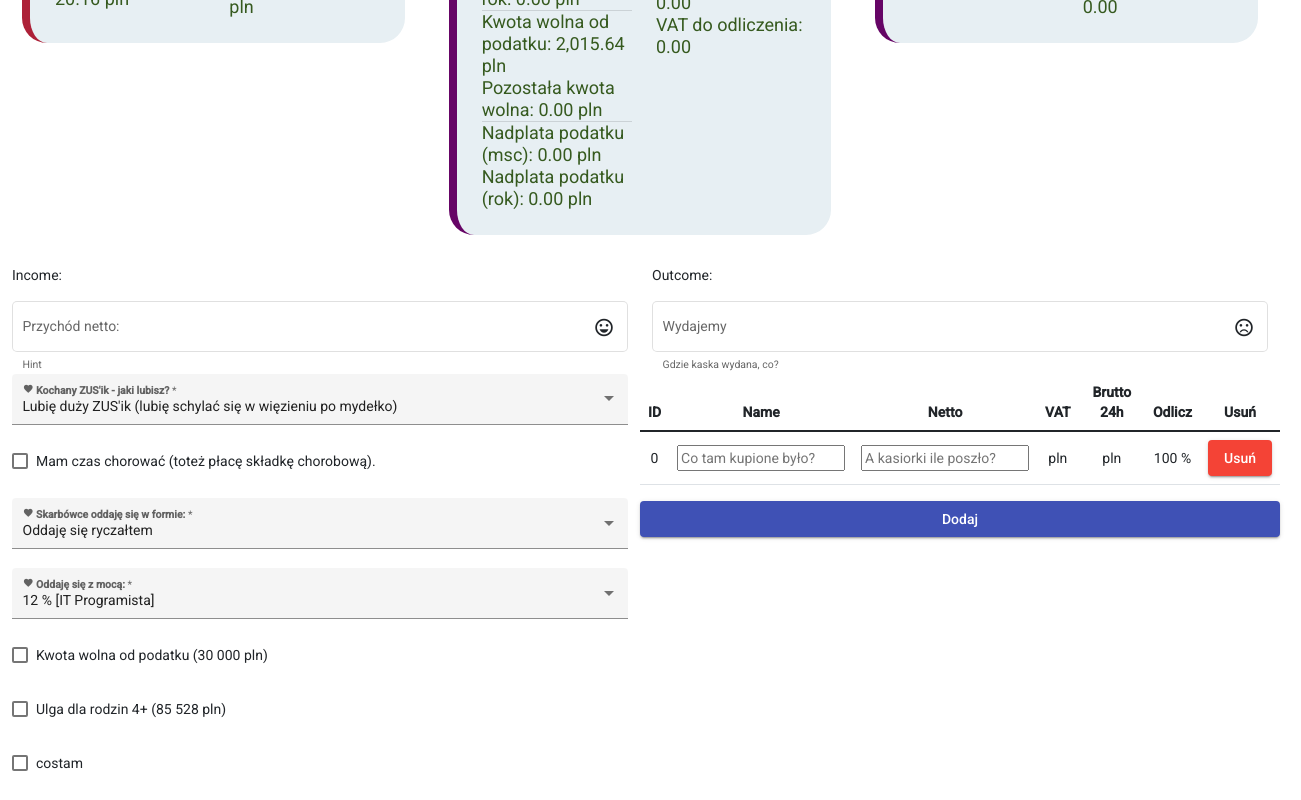
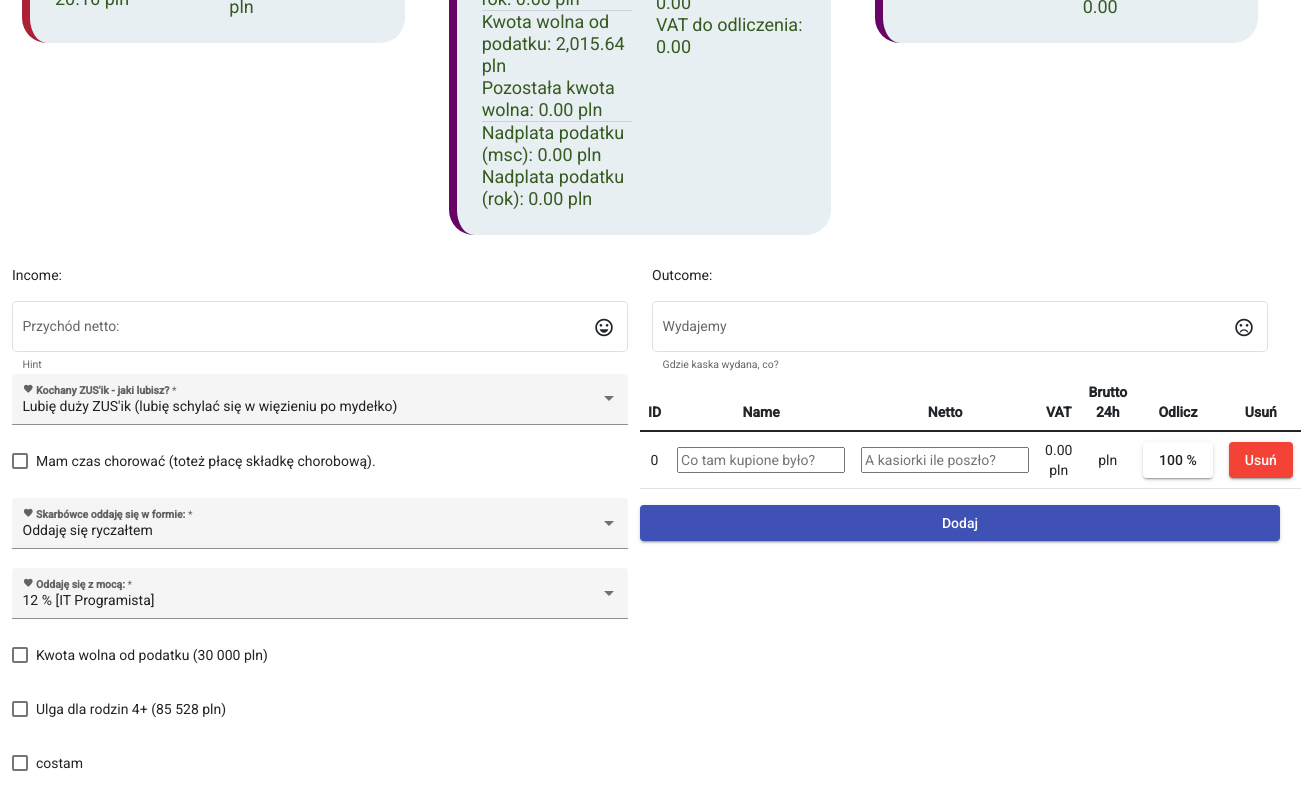
Before and after one commit to grawi-sikorsky/B2B-calculator, an Angular app: page / in a window 1280 px wide. Both pictures are taken after a click on the button "Dodaj". Shown: the part 391-1191 px from the top of the page, 1301 px wide, since content can reach past the window. Built offline with nearby package versions, Linux system fonts and the light colour scheme.

Commit message:
odliczanie vatu done

```diff
--- a/src/app/outcome-form/outcome-form.component.html
+++ b/src/app/outcome-form/outcome-form.component.html
@@ -27,9 +27,11 @@
                 <td>
                     <input placeholder="A kasiorki ile poszło?" [(ngModel)]="outcome.netto" (input)="onChange()" type="number">
                 </td>
-                <td>{{ (outcome.netto! * 1.23) - outcome.netto! | number :'1.2-2' }} pln </td>
+                <td>{{ outcome.vat | number :'1.2-2' }} pln </td>
                 <td>{{ outcome.netto! * 1.23 | number :'1.2-2' }} pln </td>
-                <td>{{ outcome.vatReduce | number}} % </td>
+
+                <td><button mat-raised-button (click)="onClickVatReduce(index)"> {{ outcome.vatReduce | number}} % </button></td>
+
                 <td><button mat-raised-button color="warn" (click)="deleteRow(index)">Usuń</button></td>
             </tr>
         </tbody>
--- a/src/app/outcome-form/outcome-form.component.ts
+++ b/src/app/outcome-form/outcome-form.component.ts
@@ -24,18 +24,23 @@ export class OutcomeFormComponent implements OnInit {
         const wydatek: Outcome = new Outcome("Nowy wydatek", 0, 0, 0, 100);
         this.dataService.userData.outcomeList.push(wydatek);
     }
-  deleteRow(index:number) {
+    deleteRow(index: number) {
 
-      this.dataService.userData.outcomeList.splice(index,1);
+        this.dataService.userData.outcomeList.splice(index, 1);
         this.onChange();
     }
 
-  clearNetto(index:any){
-    this.dataService.userData.outcomeList[index].netto = undefined;
+    onClickVatReduce(index: any) {
+        if (this.dataService.userData.outcomeList[index].vatReduce === 100) {
+            this.dataService.userData.outcomeList[index].vatReduce = 50
+        }
+        else if (this.dataService.userData.outcomeList[index].vatReduce === 50) {
+            this.dataService.userData.outcomeList[index].vatReduce = 0
+        }
+        else {
+            this.dataService.userData.outcomeList[index].vatReduce = 100
         }
 
-  onUpdate(index:any){
-    this.dataService.userData.outcomeList[index].netto = 0;
         this.dataService.updateUserData(this.dataService.userData);
     }
 }
--- a/src/app/results/results.component.ts
+++ b/src/app/results/results.component.ts
@@ -162,7 +162,7 @@ export class ResultsComponent implements OnInit {
         this.usVatNaliczony = (this.dataService.userData.income * 1.23) - this.dataService.userData.income
 
         // VAT KOSZTY
-        this.usVatKoszty = this.outcomeAmount * 0.23;
+        //this.usVatKoszty = this.outcomeAmount * 0.23;
 
         // VAT DO ZPLATY
         this.usVatToPay = this.usVatNaliczony - this.usVatKoszty;
@@ -176,13 +176,17 @@ export class ResultsComponent implements OnInit {
 
     calculateOutcomes() {
         this.outcomeAmount = 0;
+        this.usVatKoszty = 0;
 
         for (let i = 0; i < this.dataService.userData.outcomeList.length; i++) {
             if (this.dataService.userData.outcomeList[i].netto !== null && this.dataService.userData.outcomeList[i].netto !== undefined) {
                 this.outcomeAmount += this.dataService.userData.outcomeList[i].netto!;
+
+                this.dataService.userData.outcomeList[i].vat = this.dataService.userData.outcomeList[i].netto! * 0.23 * (this.dataService.userData.outcomeList[i].vatReduce / 100);
+                this.usVatKoszty += this.dataService.userData.outcomeList[i].vat;
             }
+        }
 
-        }
         this.calculateNetSalary();
     }
 }
```
Lines whose indentation alone changed are shown as unchanged.
